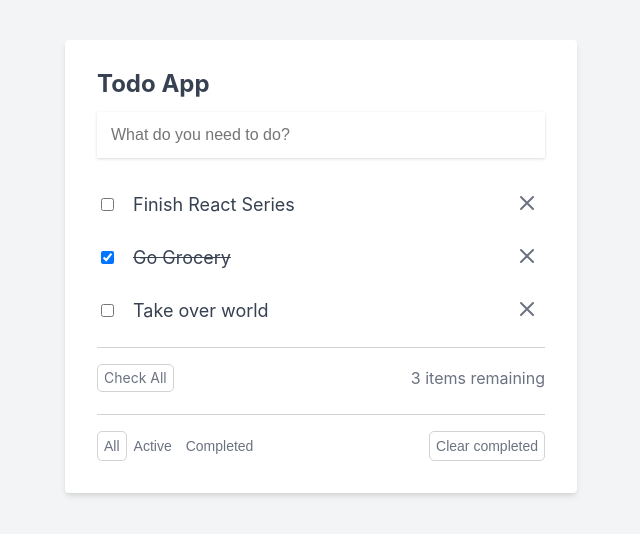
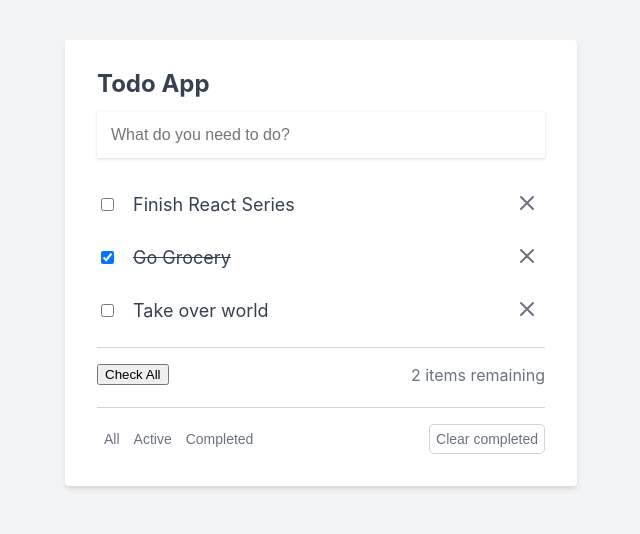
Before and after one commit to kobejj/ToDoList, a React (Create React App) app: page / in a window 1280 px wide. Shown: the top 534 px of the page, without its empty margins (319-959 px from the left). Built offline with nearby package versions, Linux system fonts and the light colour scheme.

Commit message:
episode7 more todo features

```diff
--- a/src/components/App.jsx
+++ b/src/components/App.jsx
@@ -103,6 +103,34 @@
     setTodos(updatedTodos);
   }
 
+  function remaining() {
+    return todos.filter((todo) => !todo.isComplete).length;
+  }
+
+  function clearCompleted() {
+    setTodos([...todos].filter((todo) => !todo.isComplete));
+  }
+
+  function completeAllTodos() {
+    const updatedTodos = todos.map((todo) => {
+      todo.isComplete = true;
+
+      return todo;
+    });
+
+    setTodos(updatedTodos);
+  }
+
+  function todosFiltered(filter) {
+    if (filter === "all") {
+      return todos;
+    } else if (filter === "active") {
+      return todos.filter((todo) => !todo.isComplete);
+    } else if (filter === "completed") {
+      return todos.filter((todo) => todo.isComplete);
+    }
+  }
+
   return (
     <div className="todo-app-container">
       <div className="todo-app">
@@ -117,6 +145,10 @@
             updateTodo={updateTodo}
             cancelEdit={cancelEdit}
             deleteTodo={deleteTodo}
+            remaining={remaining}
+            clearCompleted={clearCompleted}
+            completeAllTodos={completeAllTodos}
+            todosFiltered={todosFiltered}
           />
         ) : (
           <NoTodos />
--- /dev/null
+++ b/src/components/TodoClearCompleted.jsx
@@ -0,0 +1,15 @@
+import React from "react";
+import PropTypes from "prop-types";
+
+TodoClearCompleted.prototype = {
+  clearCompleted: PropTypes.func.isRrequired,
+};
+function TodoClearCompleted(props) {
+  return (
+    <button onClick={props.clearCompleted} className="button">
+      Clear completed
+    </button>
+  );
+}
+
+export default TodoClearCompleted;
--- /dev/null
+++ b/src/components/TodoCompleteAllTodos.jsx
@@ -0,0 +1,16 @@
+import React from "react";
+import PropTypes from "prop-types";
+
+TodoCompleteAllTodos.prototype = {
+  completeAllTodos: PropTypes.func.isRrequired,
+};
+
+function TodoCompleteAllTodos(props) {
+  return (
+    <div>
+      <button onClick={props.completeAllTodos}>Check All</button>
+    </div>
+  );
+}
+
+export default TodoCompleteAllTodos;
--- /dev/null
+++ b/src/components/TodoFilters.jsx
@@ -0,0 +1,48 @@
+import React from "react";
+import PropTypes from "prop-types";
+
+TodoFilters.prototype = {
+  todosFiltered: PropTypes.func.isRequired,
+  filter: PropTypes.string.isRequired,
+  setFilter: PropTypes.func.isRequired,
+};
+
+function TodoFilters(props) {
+  return (
+    <div>
+      <button
+        onClick={() => {
+          props.setFilter("all");
+          props.todosFiltered("all");
+        }}
+        className={`button filter-button `}
+      >
+        All
+      </button>
+      <button
+        onClick={() => {
+          props.setFilter("active");
+          props.todosFiltered("active");
+        }}
+        className={`button filter-button ${
+          props.filter === "active" ? "filter-button-active" : ""
+        }`}
+      >
+        Active
+      </button>
+      <button
+        onClick={() => {
+          props.setFilter("completed");
+          props.todosFiltered("completed");
+        }}
+        className={`button filter-button ${
+          props.filter === "completed" ? "filter-button-completed" : ""
+        }`}
+      >
+        Completed
+      </button>
+    </div>
+  );
+}
+
+export default TodoFilters;
--- /dev/null
+++ b/src/components/TodoItemsRemaining.jsx
@@ -0,0 +1,12 @@
+import React from "react";
+import PropTypes from "prop-types";
+
+TodoItemsRemaining.prototype = {
+  remaining: PropTypes.func.isRrequired,
+};
+
+function TodoItemsRemaining(props) {
+  return <div>{props.remaining()} items remaining</div>;
+}
+
+export default TodoItemsRemaining;
--- a/src/components/TodoList.jsx
+++ b/src/components/TodoList.jsx
@@ -1,21 +1,28 @@
-import React from "react";
+import React, { useState } from "react";
 import PropTypes from "prop-types";
-import TodoForm from "./TodoForm";
-
-TodoForm.prototype = {
+import TodoItemsRemaining from "./TodoItemsRemaining";
+import TodoClearCompleted from "./TodoClearCompleted";
+import TodoCompleteAllTodos from "./TodoCompleteAllTodos";
+import TodoFilters from "./TodoFilters";
+TodoList.prototype = {
   todos: PropTypes.array.isRequired,
+  todosFiltered: PropTypes.func.isRequired,
   completeTodo: PropTypes.func.isRequired,
   markAsEditing: PropTypes.func.isRequired,
   updateTodo: PropTypes.func.isRequired,
   cancelEdit: PropTypes.func.isRequired,
   deleteTodo: PropTypes.func.isRequired,
+  remaining: PropTypes.func.isRrequired,
+  clearCompleted: PropTypes.func.isRrequired,
+  completeAllTodos: PropTypes.func.isRrequired,
 };
 
 function TodoList(props) {
+  const [filter, setFilter] = useState("all");
   return (
     <div>
       <ul className="todo-list">
-        {props.todos.map((todo, index) => (
+        {props.todosFiltered(filter).map((todo, index) => (
           <li key={todo.id} className="todo-item-container">
             <div className="todo-item">
               <input
@@ -73,23 +80,18 @@
       </ul>
 
       <div className="check-all-container">
+        <TodoCompleteAllTodos completeAllTodos={props.completeAllTodos} />
+
+        <TodoItemsRemaining remaining={props.remaining} />
+      </div>
+      <div className="other-buttons-container">
+        <TodoFilters
+          todosFiltered={props.todosFiltered}
+          filter={filter}
+          setFilter={setFilter}
+        />
         <div>
-          <div className="button">Check All</div>
-        </div>
-
-        <span>3 items remaining</span>
-      </div>
-
-      <div className="other-buttons-container">
-        <div>
-          <button className="button filter-button filter-button-active">
-            All
-          </button>
-          <button className="button filter-button">Active</button>
-          <button className="button filter-button">Completed</button>
-        </div>
-        <div>
-          <button className="button">Clear completed</button>
+          <TodoClearCompleted clearCompleted={props.clearCompleted} />
         </div>
       </div>
     </div>
```
